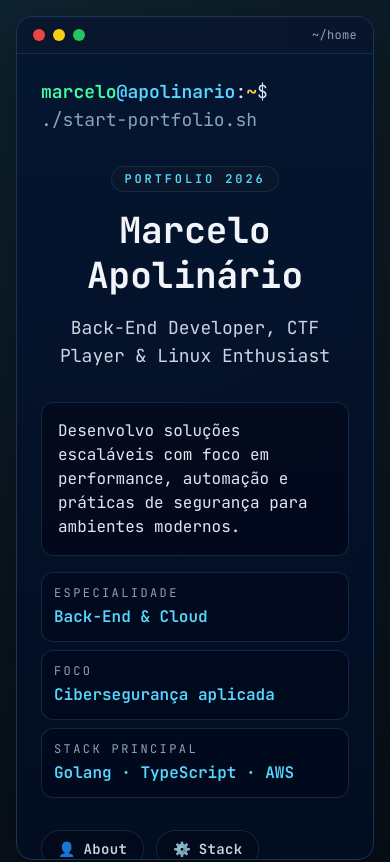
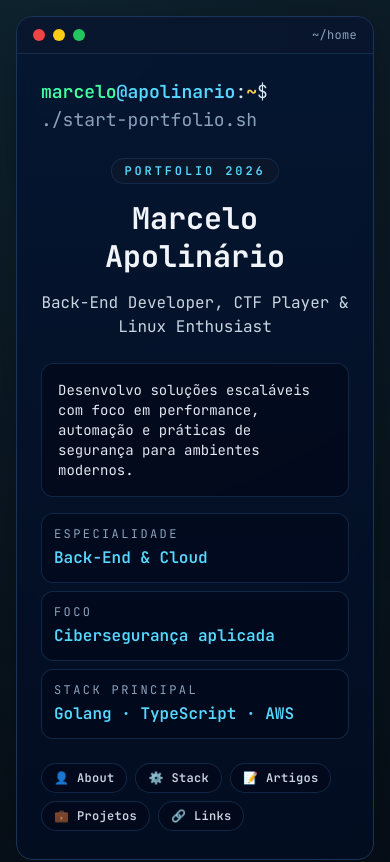
Before and after one commit to apolinario0x21/sturdy-parakeet, a Next.js app: page / in a window 390 px wide. Shown: the top 862 px of the page. Built offline with nearby package versions, Linux system fonts and the light colour scheme.

Commit message:
Adjust Hero layout for small screens

```diff
--- a/components/sections/Hero.tsx
+++ b/components/sections/Hero.tsx
@@ -17,21 +17,23 @@ const highlights = [
 
 export function Hero() {
   return (
-    <header className="h-[100svh] min-h-[620px]">
-      <TerminalWindow title="~/home" className="hero-panel flex h-full flex-col border-term-border">
-        <div className="mx-auto flex h-full w-full max-w-5xl flex-1 flex-col justify-between gap-8 p-2 sm:p-4">
+    <header className="min-h-[100svh]">
+      <TerminalWindow title="~/home" className="hero-panel flex min-h-[100svh] flex-col border-term-border">
+        <div className="mx-auto flex h-full w-full max-w-5xl flex-1 flex-col justify-start gap-6 p-2 sm:gap-8 sm:p-4 md:justify-between">
           <Prompt command="./start-portfolio.sh" />
 
           <div className="space-y-4 text-center sm:text-left">
             <p className="inline-flex rounded-full border border-term-border/70 bg-slate-900/70 px-3 py-1 text-xs font-semibold uppercase tracking-[0.24em] text-term-cyan">
               Portfolio 2026
             </p>
-            <h1 className="text-4xl font-bold leading-tight text-slate-100 sm:text-6xl">Marcelo Apolinário</h1>
-            <p className="text-lg text-slate-300 sm:text-3xl">Back-End Developer, CTF Player & Linux Enthusiast</p>
+            <h1 className="text-3xl font-bold leading-tight text-slate-100 sm:text-5xl md:text-6xl">Marcelo Apolinário</h1>
+            <p className="text-base text-slate-300 sm:text-2xl md:text-3xl">
+              Back-End Developer, CTF Player & Linux Enthusiast
+            </p>
           </div>
 
           <div className="grid items-stretch gap-4 md:grid-cols-[1.4fr_1fr]">
-            <p className="terminal-output flex h-full items-start text-base text-slate-200 sm:text-xl">
+            <p className="terminal-output flex h-full items-start text-sm text-slate-200 sm:text-lg md:text-xl">
               Desenvolvo soluções escaláveis com foco em performance, automação e práticas de segurança para ambientes
               modernos.
             </p>
@@ -46,12 +48,12 @@ export function Hero() {
             </ul>
           </div>
 
-          <nav className="flex flex-wrap items-center gap-3" aria-label="Seções da página">
+          <nav className="flex flex-wrap items-center gap-2 sm:gap-3" aria-label="Seções da página">
             {sectionLinks.map((section) => (
               <a
                 key={section.href}
                 href={section.href}
-                className="group inline-flex items-center gap-2 rounded-full border border-term-border/70 bg-slate-950/50 px-4 py-2 text-sm text-slate-300 transition hover:-translate-y-0.5 hover:border-term-cyan hover:text-term-cyan"
+                className="group inline-flex items-center gap-2 rounded-full border border-term-border/70 bg-slate-950/50 px-3 py-1.5 text-xs text-slate-300 transition hover:-translate-y-0.5 hover:border-term-cyan hover:text-term-cyan sm:px-4 sm:py-2 sm:text-sm"
               >
                 <span aria-hidden>{section.icon}</span>
                 <span className="font-semibold tracking-wide">{section.label}</span>
```
